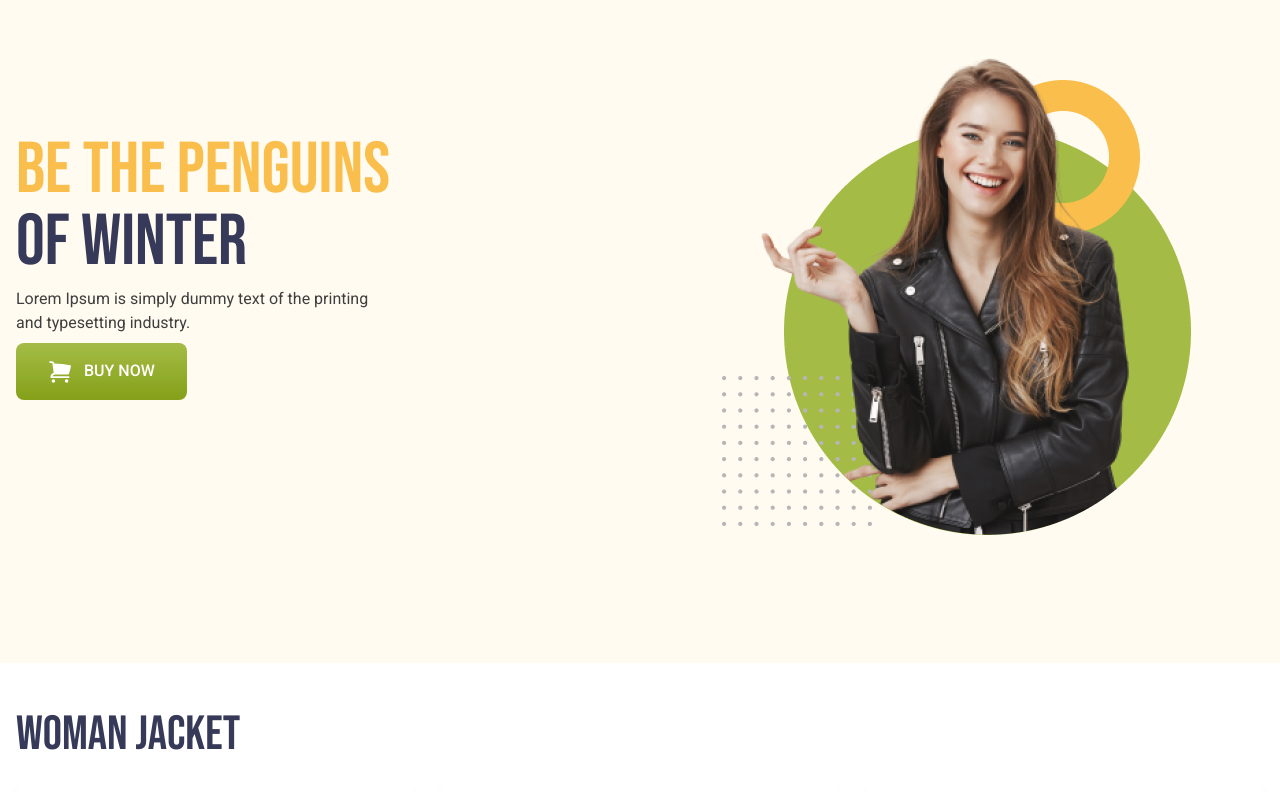
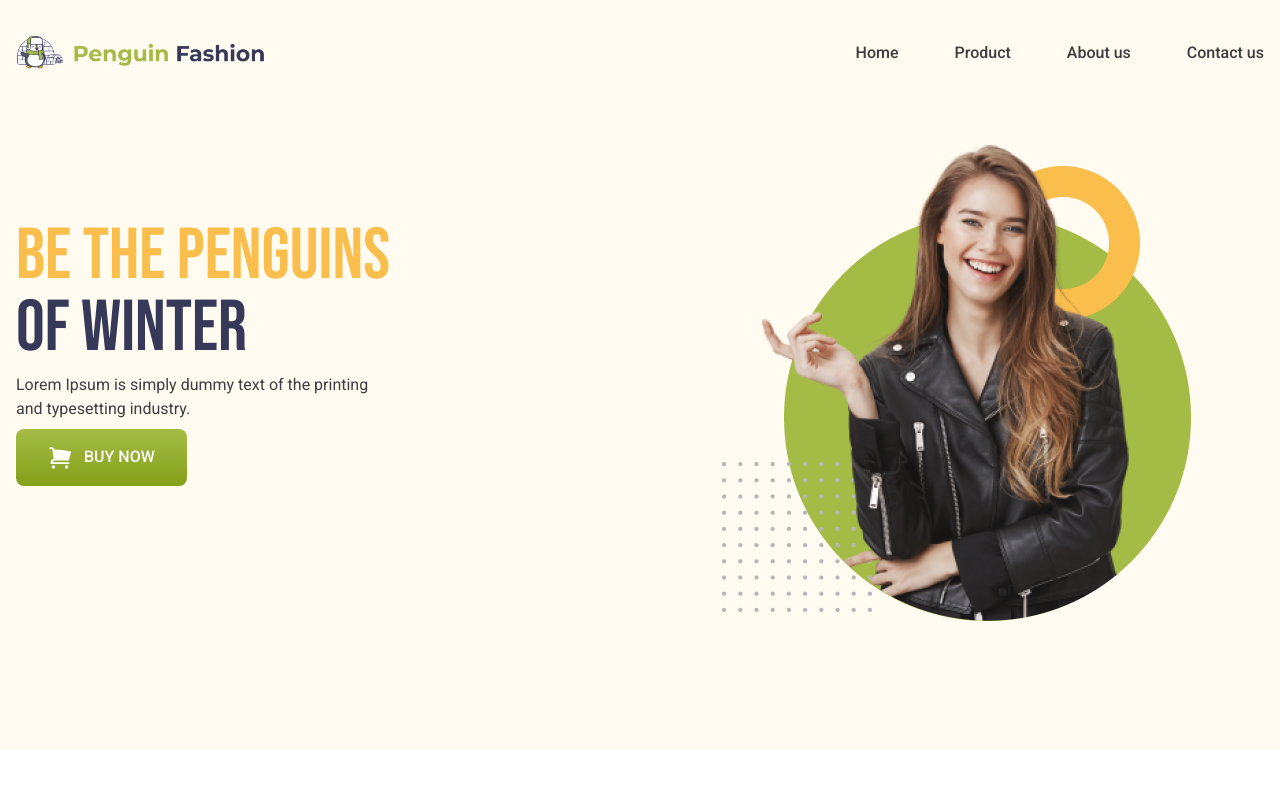
Before and after one commit to showvike/penguin-fashion, a plain HTML site: page index.html in a window 1280 px wide. Shown: the top 792 px of the page. Drawn offline with nearby package versions, Linux system fonts and the light colour scheme.

Commit message:
added nav

```diff
--- a/index.html
+++ b/index.html
@@ -31,7 +31,21 @@
     <!-- header starts -->
     <header class="bg-[#FFFBF0] pb-11 sm:pb-32 px-4">
       <!-- nav starts -->
-      <nav></nav>
+      <nav class="container mx-auto sm:flex justify-between items-center pt-9">
+        <img
+          class="mb-4 sm:w-1/5 sm:h-1/2"
+          src="./images/logo.png"
+          alt="Logo"
+        />
+        <ul
+          class="text-center mb-4 sm:flex gap-14 font-['Roboto'] font-medium text-[#3C3C3C]"
+        >
+          <li>Home</li>
+          <li>Product</li>
+          <li>About us</li>
+          <li>Contact us</li>
+        </ul>
+      </nav>
       <!-- nav ends -->
       <!-- banner starts -->
       <div class="container mx-auto md:flex items-center gap-x-44 space-y-12">
```
